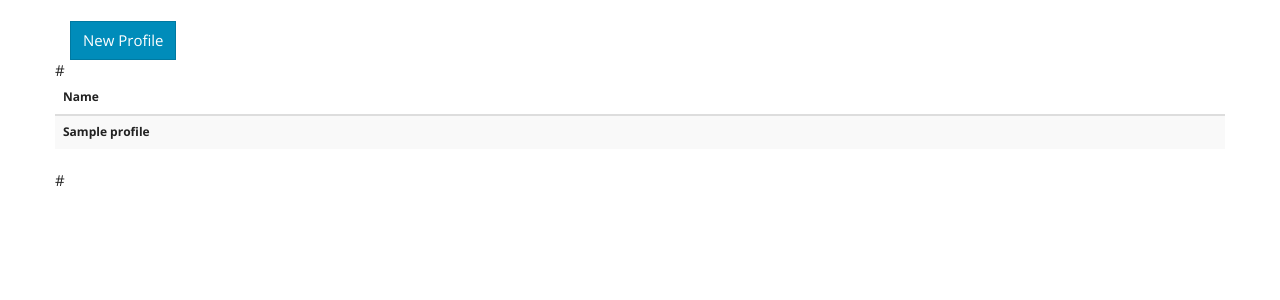
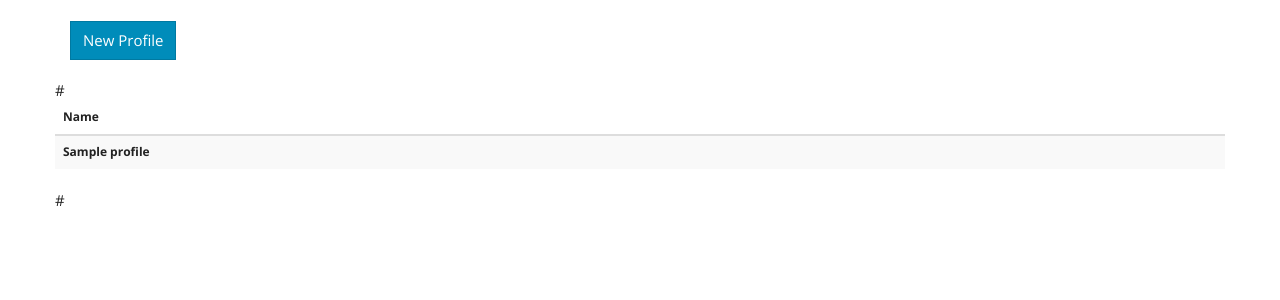
Before and after one commit to sd2k/darts-scraper, a Flask app: template darts/interface/templates/list_profiles.html in a window 1280 px wide. Shown: the part 45-345 px from the top of the page. Run offline with Flask 2, Linux system fonts and the light colour scheme; tables that the repository leaves empty hold one stand-in row (values such as "Sample post"); the template is opened without the code that fills it: values that come from a table or form of the project are taken from there, most other values are stand-ins (such as "Sample title", 1, 10 or a date in 2020); lists and menus that the app fills with data are empty; some libraries are stand-ins or nearby versions.

Commit message:
Add spacing between 'New' button and table

```diff
--- a/darts/interface/static/css/main.css
+++ b/darts/interface/static/css/main.css
@@ -13,3 +13,5 @@
     padding: .1em .25em;
     font-size: 150%;
 }
+
+.top-buffer { margin-top: 20px; }
--- a/darts/interface/templates/list_profiles.html
+++ b/darts/interface/templates/list_profiles.html
@@ -44,7 +44,7 @@
     </div>
   </div>
 
-  <div class="row">
+  <div class="row top-buffer">
 
     {{ pagination.links }}
 
```
